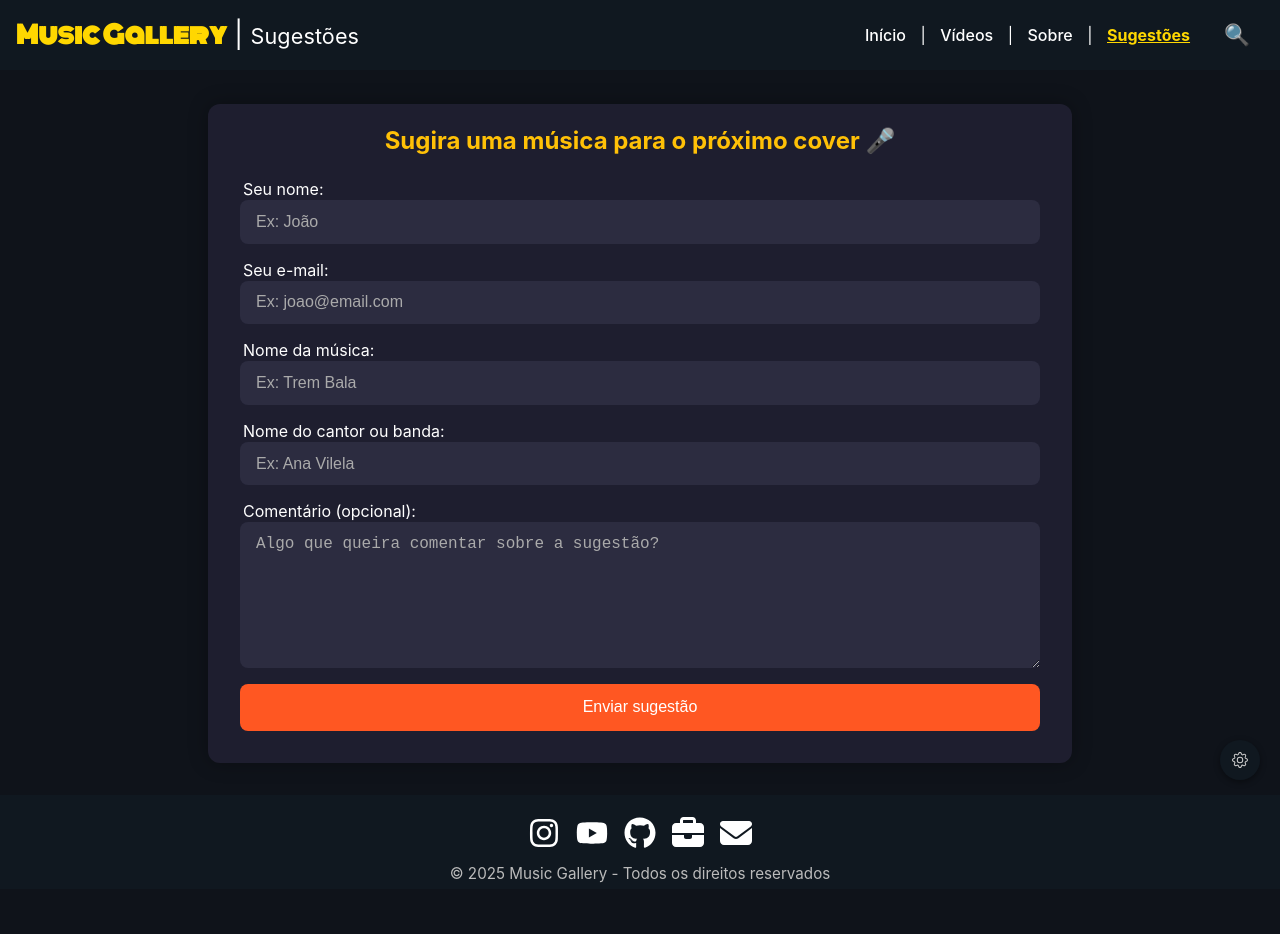
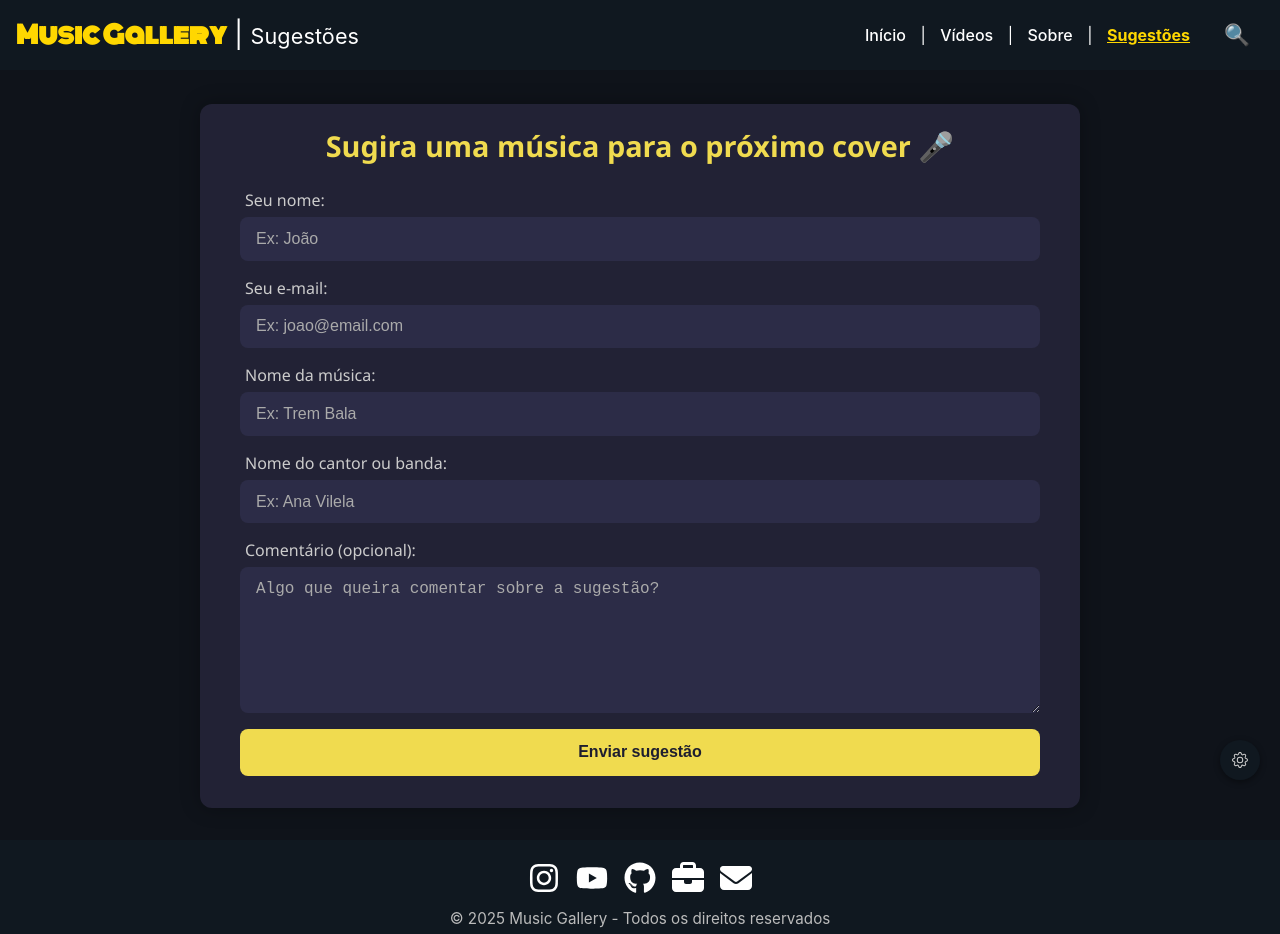
Before and after one commit to MMaffi/musicgallery-fullstack, a React (Create React App) app in the folder frontend/: page /suggestions in a window 1280 px wide. Before the commit the page ends 889 px from the top, so only its background shows below. Built offline with nearby package versions, Linux system fonts and the light colour scheme.

Commit message:
adjust visual commit

```diff
--- a/frontend/src/styles/register.css
+++ b/frontend/src/styles/register.css
@@ -9,6 +9,7 @@
   max-width: 700px;
   padding: 2rem 2.5rem;
   margin: 0 auto;
+  margin-bottom: 40px;
   background-color: #222235;
   border-radius: 12px;
   box-shadow: 0 10px 25px rgba(0, 0, 0, 0.3);
--- a/frontend/src/styles/style.css
+++ b/frontend/src/styles/style.css
@@ -344,17 +344,20 @@ main.sobre {
 .suggestion-form {
   width: 100%;
   max-width: 800px;
-  background-color: #1e1e2f;
-  padding: 2rem;
+  background-color: #222235;
+  padding: 2rem 2.5rem;
   border-radius: 12px;
   box-shadow: 0 0 20px rgba(0, 0, 0, 0.3);
+  color: #fff;
+  font-family: 'Segoe UI', sans-serif;
 }
 
 .suggestion-form h2 {
   text-align: center;
   margin-top: -10px;
   margin-bottom: 1.5rem;
-  color: #ffc107;
+  color: #f0db4f;
+  font-size: 1.8rem;
 }
 
 .suggestion-form form {
@@ -369,8 +372,14 @@ main.sobre {
   border: none;
   border-radius: 8px;
   font-size: 1rem;
-  background-color: #2c2c40;
+  background-color: #2c2c47;
   color: #fff;
+  transition: outline 0.2s ease;
+}
+
+.suggestion-form input:focus,
+.suggestion-form textarea:focus {
+  outline: 2px solid #f0db4f;
 }
 
 .suggestion-form input::placeholder,
@@ -384,24 +393,27 @@ main.sobre {
 }
 
 .suggestion-form label {
-  color: #fff;
-  margin-bottom: -15px;
-  margin-left: 3px;
+  color: #ccc;
+  font-weight: 500;
+  font-size: 1rem;
+  margin-bottom: -10px;
+  margin-left: 5px;
 }
 
 .suggestion-form button {
-  background-color: #ff5722;
-  color: #fff;
+  background-color: #f0db4f;
+  color: #1e1e2f;
   padding: 0.9rem 1rem;
   border: none;
   border-radius: 8px;
   cursor: pointer;
   font-size: 1rem;
-  transition: background-color 0.3s;
+  font-weight: bold;
+  transition: background-color 0.2s;
 }
 
 .suggestion-form button:hover {
-  background-color: #e64a19;
+  background-color: #e6c843;
 }
 
 .suggestion-form p {
```
